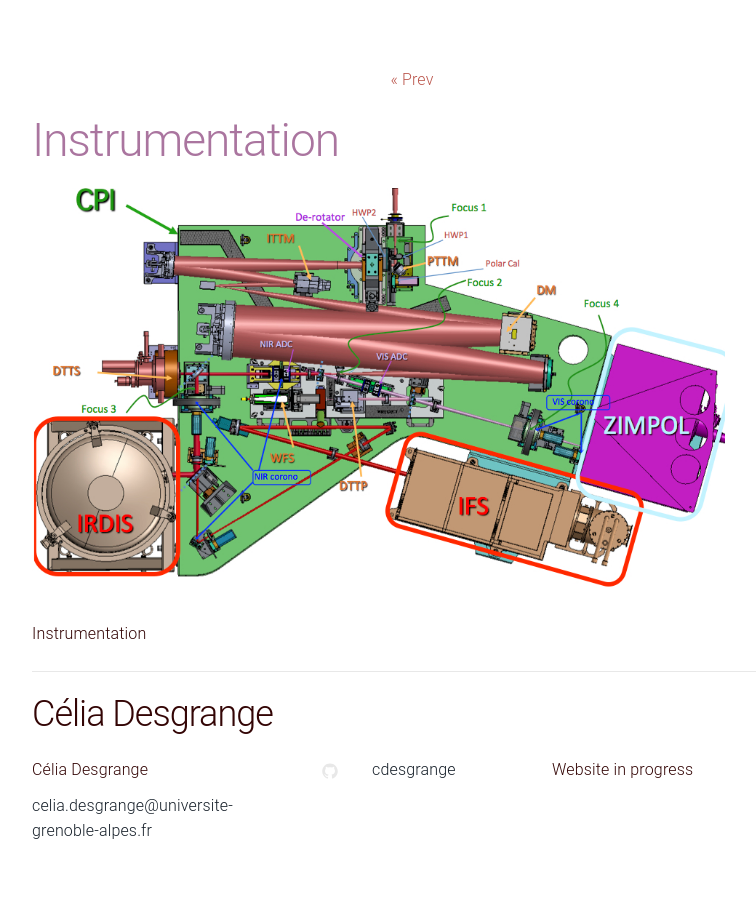
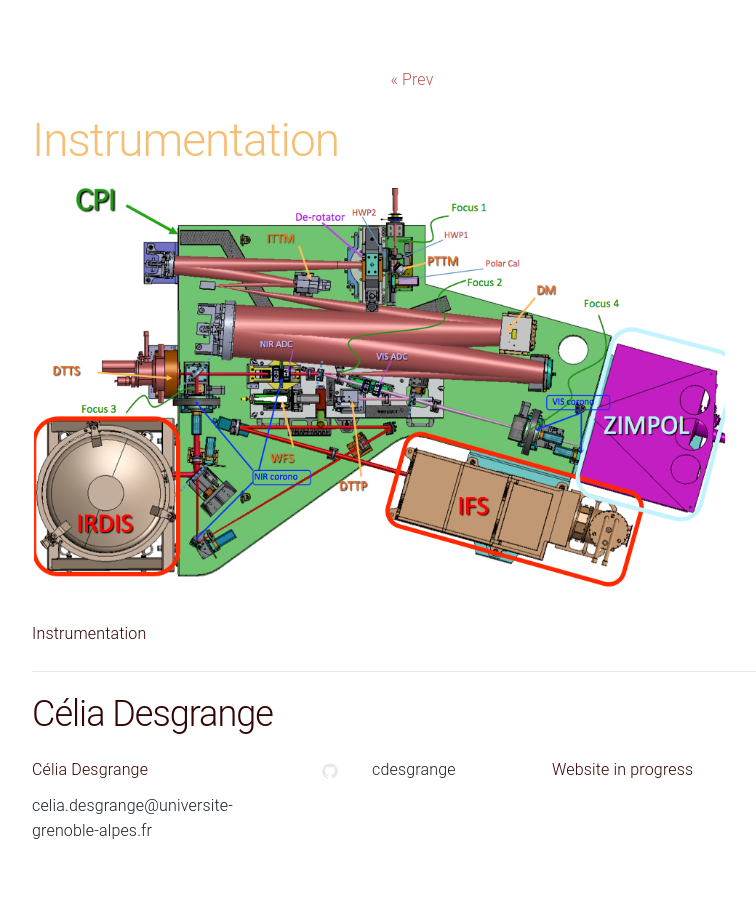
Before and after one commit to cdesgrange/cdesgrange.github.io, a Jekyll site: the page built from _posts/2022-04-22-instrumentation.markdown, in a window 1280 px wide. Shown: the part 199-1108 px from the top of the page, without its empty margins (228-984 px from the left). Built offline with Jekyll 4.4.1, drawn with Linux system fonts in a browser that asks for light colours.

Commit message:
removed previous changes

```diff
--- a/_sass/_layout.scss
+++ b/_sass/_layout.scss
@@ -27,12 +27,10 @@
 .post-nav {
     text-align: center;
     padding: 1rem;
-    color: $conifer;
 }
 
 .post-title {
     display: block;
-    color: $bouquet;
 }
 
 /**
```
